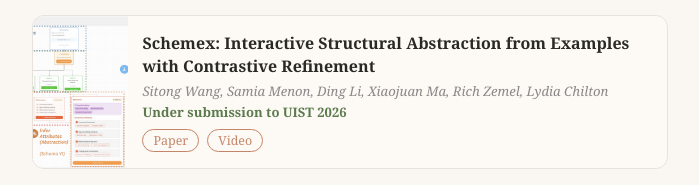
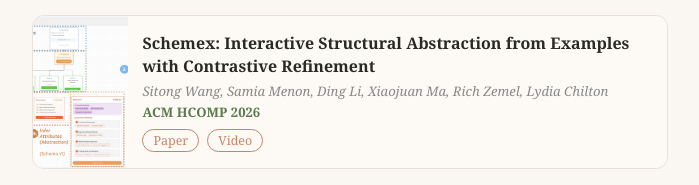
Before and after one commit to samia-mnn/portfolio, a React (Vite) app: page / in a window 1280 px wide. Shown: the part 1109-1294 px from the top of the page, without its empty margins (290-989 px from the left). Built offline with nearby package versions, Linux system fonts and the light colour scheme; a web font is replaced by a local one.

Commit message:
yay hcomp~

```diff
--- a/src/data/projects.js
+++ b/src/data/projects.js
@@ -24,7 +24,7 @@ export const PROJECTS = [
     emoji: "🧠",
     title: "Schemex: Interactive Structural Abstraction from Examples with Contrastive Refinement",
     authors: "Sitong Wang, Samia Menon, Ding Li, Xiaojuan Ma, Rich Zemel, Lydia Chilton",
-    venue: "Under submission to UIST 2026",
+    venue: "ACM HCOMP 2026",
     links: [{ label: "Paper", href: "https://arxiv.org/pdf/2504.11795" }, { label: "Video", href: "https://youtu.be/HABWaCx7kwE" }],
     image: schemexImg,
     imageAlt: "Schemex project preview",
```
